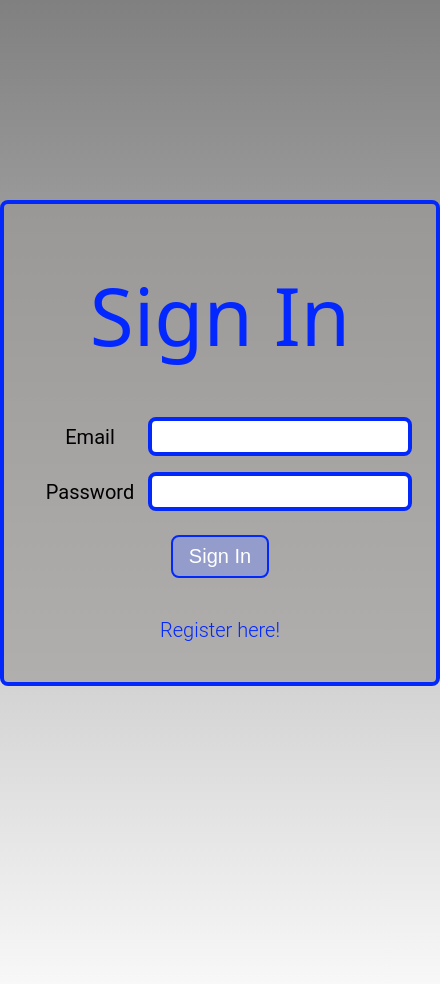
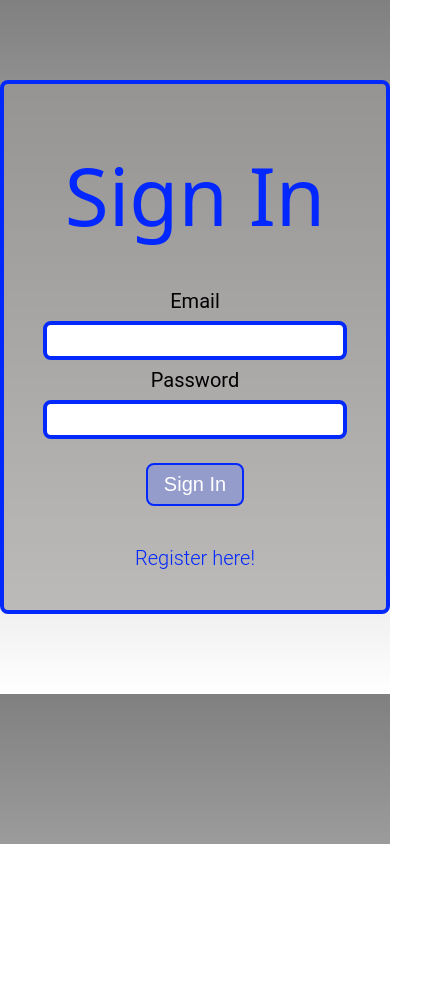
Before and after one commit to TshepoMasuku/TasksManager, an Angular app: page /login in a window 390 px wide. Shown: the top 984 px of the page, 440 px wide, since content can reach past the window. After the commit the page ends 844 px from the top, so only its background shows below. Built offline with nearby package versions, Linux system fonts and the light colour scheme; data requests are answered from the project's data file; a web font is replaced by a local one.

Commit message:
Responsiveness update for Login and Register routes.

```diff
--- a/src/app/components/login/login.component.css
+++ b/src/app/components/login/login.component.css
@@ -97,3 +97,26 @@
   font-size: 1.25rem;
   font-weight: 300;
 }
+
+/* Media Queries for the Login Form */
+@media only screen and (max-width: 500px) {
+  .loginForm__page {
+    height: max-content;
+  }
+  .loginForm {
+    width: auto;
+    margin-top: 5rem;
+    margin-bottom: 5rem;
+  }
+  .loginForm__input {
+    display: flex;
+    flex-direction: column;
+    align-items: center;
+  }
+  .loginForm__inputLabel {
+    width: 80%;
+  }
+  .loginForm__inputField {
+    width: 80%;
+  }
+}
--- a/src/app/components/registration/registration.component.css
+++ b/src/app/components/registration/registration.component.css
@@ -97,3 +97,26 @@
   font-size: 1.25rem;
   font-weight: 300;
 }
+
+/* Media Queries for the Register Form */
+@media only screen and (max-width: 500px) {
+  .registerForm__page {
+    height: max-content;
+  }
+  .registerForm {
+    width: auto;
+    margin-top: 5rem;
+    margin-bottom: 5rem;
+  }
+  .registerForm__input {
+    display: flex;
+    flex-direction: column;
+    align-items: center;
+  }
+  .registerForm__inputLabel {
+    width: 80%;
+  }
+  .registerForm__inputField {
+    width: 80%;
+  }
+}
```
